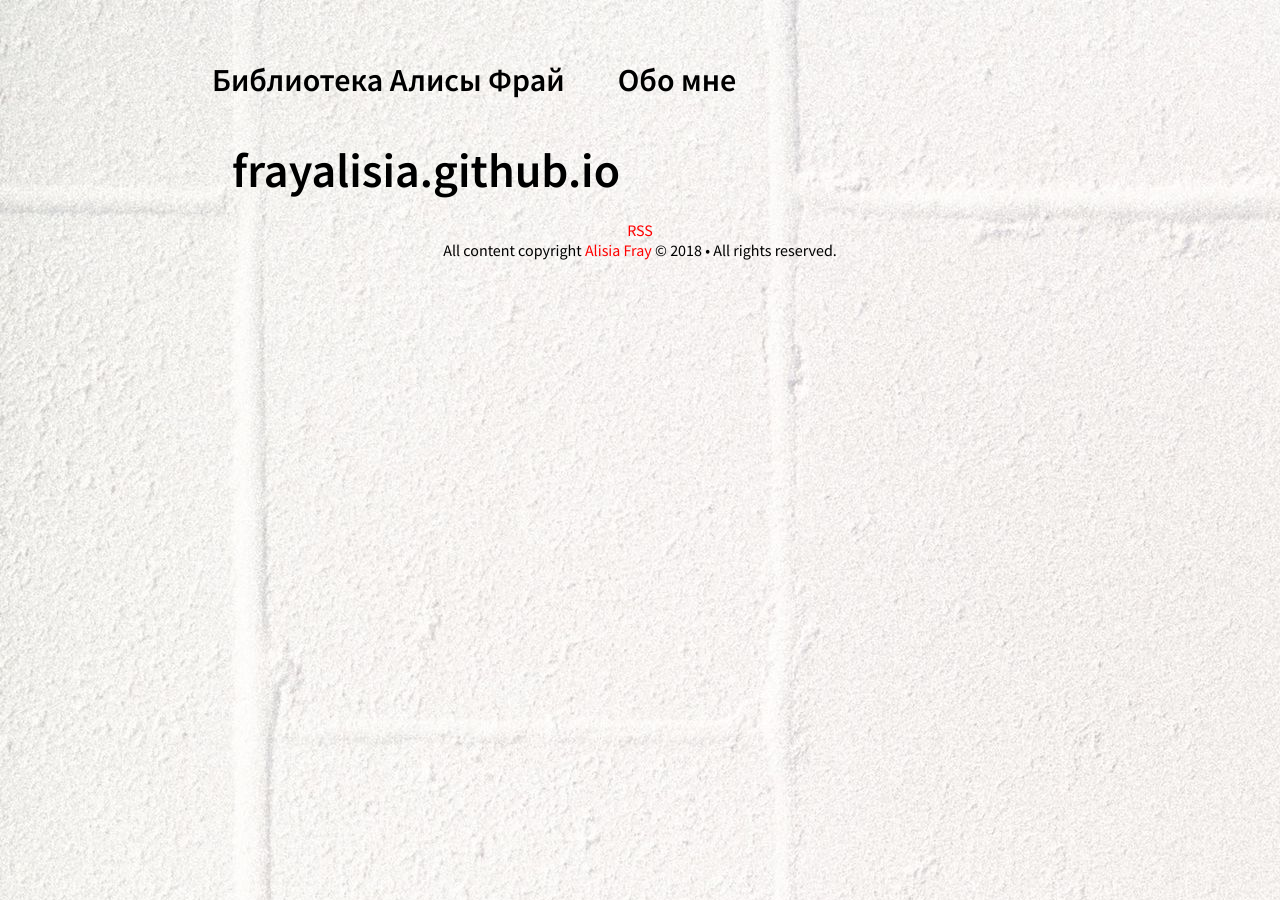
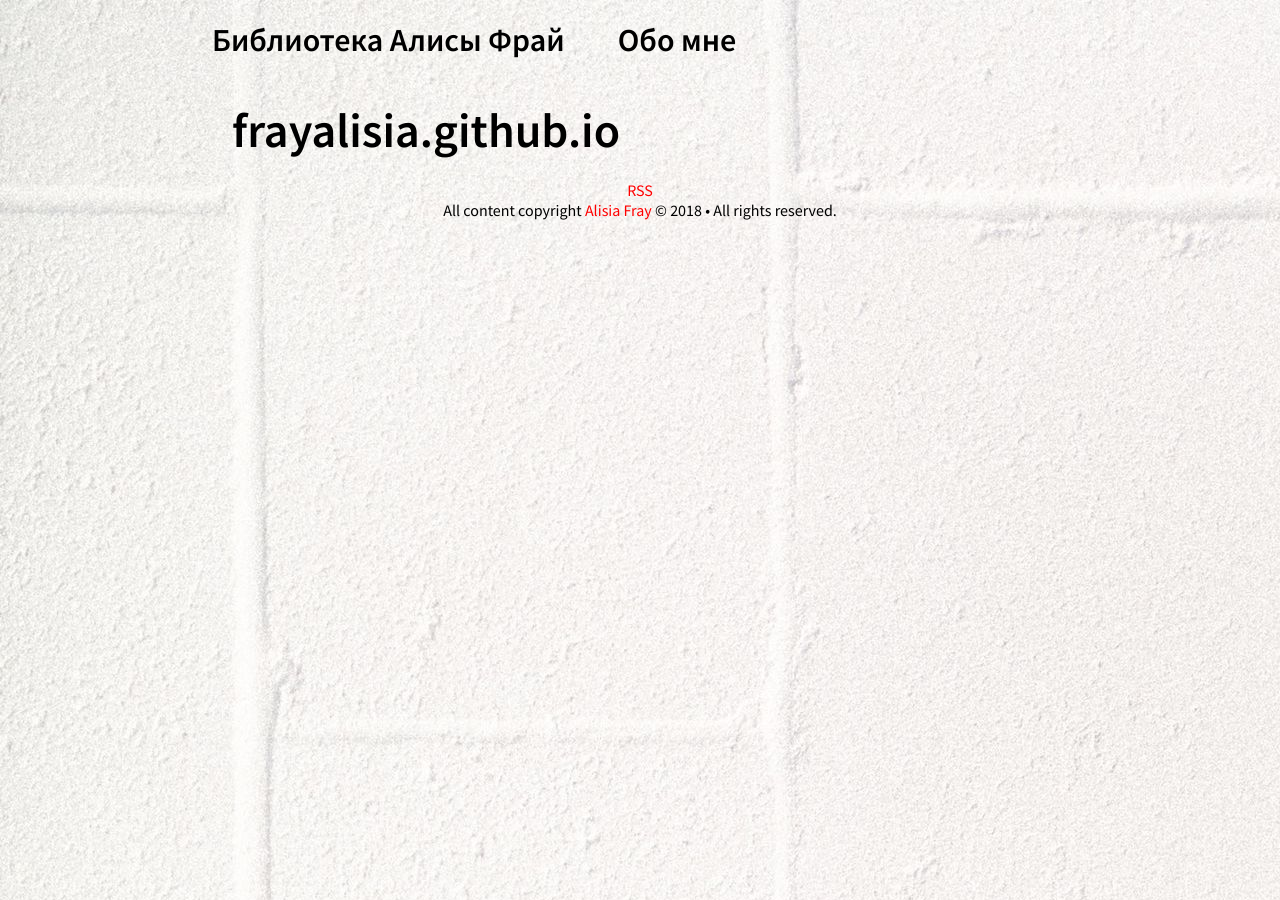
Before and after one commit to frayalisia/frayalisia.github.io, a Jekyll site: the page built from README.md, in a window 1280 px wide. Built offline with Jekyll 4.4.1, drawn with Linux system fonts in a browser that asks for light colours; our own code applies the rules of GitHub Pages for plain Markdown files.

Commit message:
Update main.scss

```diff
--- a/css/main.scss
+++ b/css/main.scss
@@ -26,7 +26,7 @@ html {
 }
 
 body {
-  margin: 60px auto;
+  margin: $spacing-unit auto;
   width: 70%;
   padding-right: ($spacing-unit * 2);
   padding-left: ($spacing-unit * 2);
```
